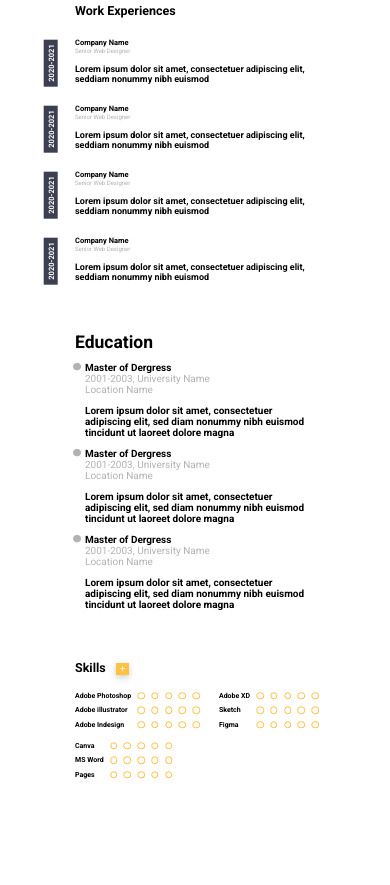
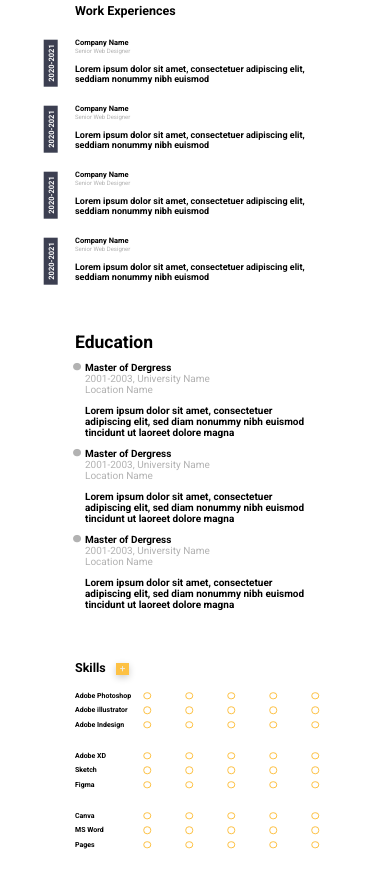
Before and after one commit to Mohammad-Daaboul98/CV, a website: page index.html in a window 390 px wide. Shown: the part 1160-2045 px from the top of the page. Before the commit the page ends 1965 px from the top, so only its background shows below. Drawn offline with Linux system fonts and the light colour scheme.

Commit message:
make website responsive

```diff
--- a/sass/_layout.scss
+++ b/sass/_layout.scss
@@ -515,3 +515,23 @@
         padding: 0;
     }
 }
+
+@include respond(S-phone){
+    .skills{
+    &-box{
+
+        &-content{
+            width: 100%;
+            justify-content: baseline;
+
+        }
+        &-container{
+            width: 100%;
+            margin-bottom: 2rem;
+        }
+        &__list{
+            width: 70%;
+        }
+    }
+}
+}
--- a/sass/_mixins.scss
+++ b/sass/_mixins.scss
@@ -1,5 +1,8 @@
 @mixin respond($brackpoint) {
 
+    @if $brackpoint == S-phone {
+        @media ( max-width : 31.25em){ @content }; //500px
+    }
     @if $brackpoint == phone {
         @media ( max-width : 36.25em){ @content }; //580px
     }
--- a/sass/_popup.scss
+++ b/sass/_popup.scss
@@ -1,3 +1,5 @@
+@import 'mixins';
+
 .popup{
     font-family: inherit;
     display: flex;
@@ -13,6 +15,12 @@
     opacity: 0;
     visibility: hidden;
     transition: all 0.4s ease-in-out;
+
+    @include respond(S-phone){
+        padding: 0 4rem;
+    }
+
+
     &:target{
         height: 100vh;
         opacity: 1;
@@ -28,13 +36,19 @@
 
         overflow: hidden;
         opacity: 0;
-        width: 30%;
+        width: 50%;
         height: 0;
         border-radius: 2px;
         background-color: #fff;
         box-shadow: 0 2rem 4rem rgba($color: #000000, $alpha: .3);
         transition: all .5s .4s ease-in;
 
+        @include respond(XS-tab){
+            width: 80%;
+        }
+        @include respond(S-phone){
+            width: 100%;
+        }
 
         &__heading{
             display: block;
@@ -68,6 +82,10 @@
             border-radius: 10px;
             background-color: #eee;
             outline: none;
+
+            @include respond(XS-tab){
+                width: 40rem;
+            }
         }
 
     }
```
Also changed, not shown: css/style.css, 1 other file.
